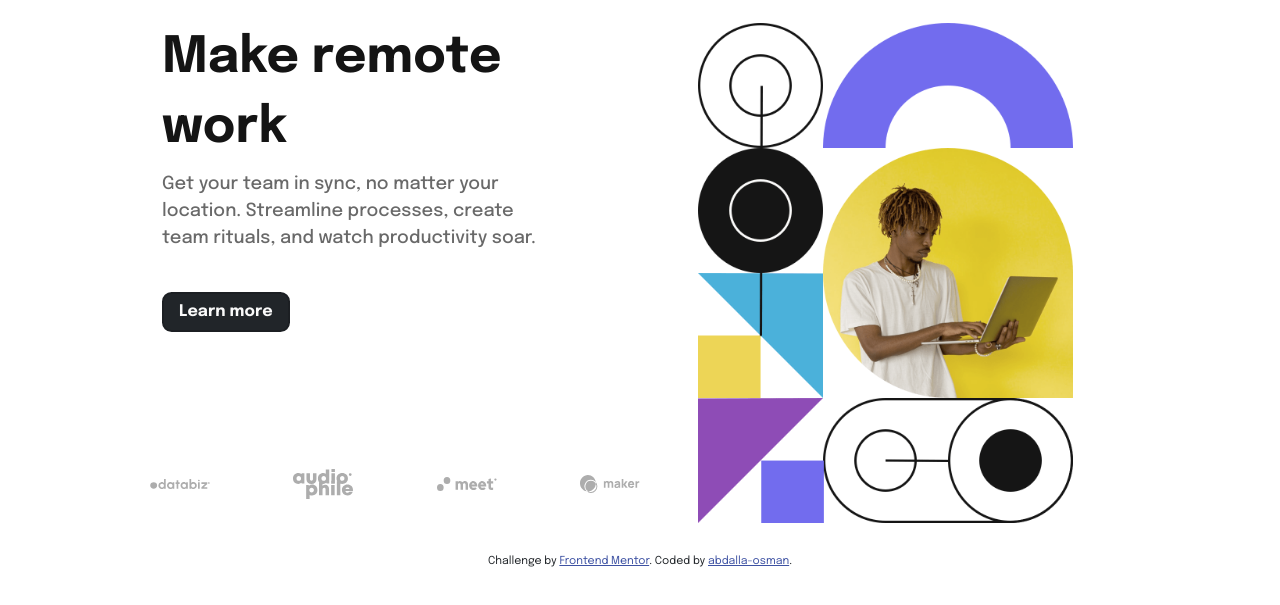
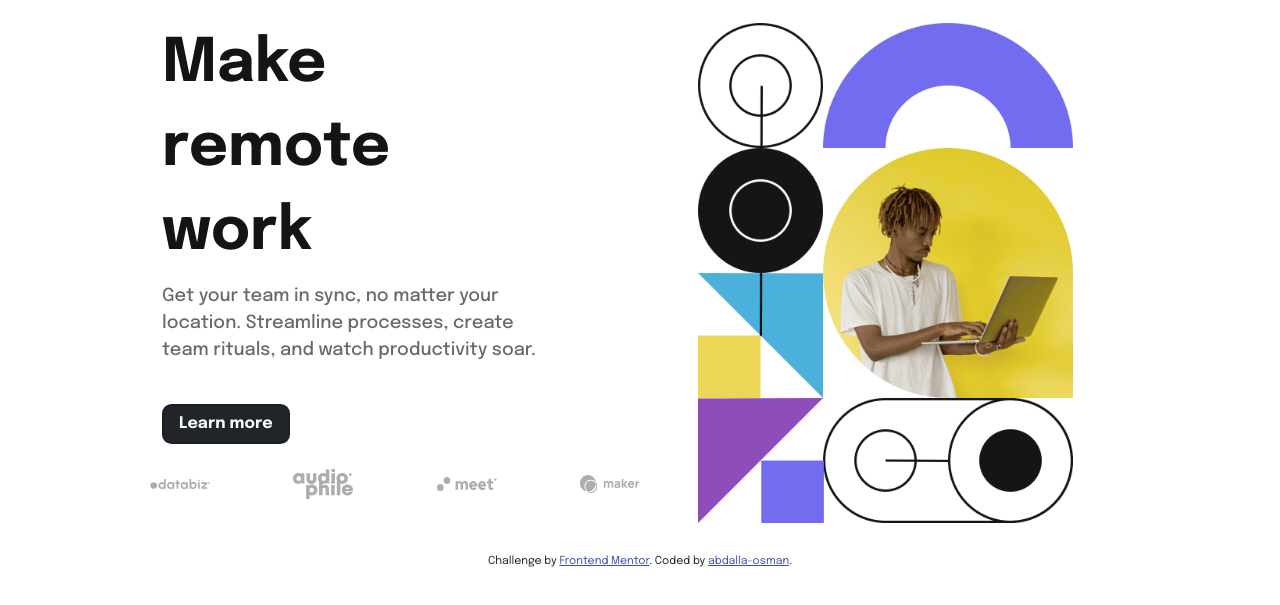
Before and after one commit to abdalla-osman/intro-section-with-dropdown-navigation-main, a plain HTML site: page index.html in a window 1280 px wide. Shown: the part 59-664 px from the top of the page. Drawn offline with Linux system fonts and the light colour scheme.

Commit message:
Update style.css

```diff
--- a/assets/css/style.css
+++ b/assets/css/style.css
@@ -201,8 +201,8 @@ article{
     aside h1{
         font-weight: 700;
         color: var(--AlmostBlack);
-        font-size:50px;
-        max-width:390px;
+        font-size:60px;
+        max-width:360px;
     }
     aside p{
         font-weight: 500;
```
